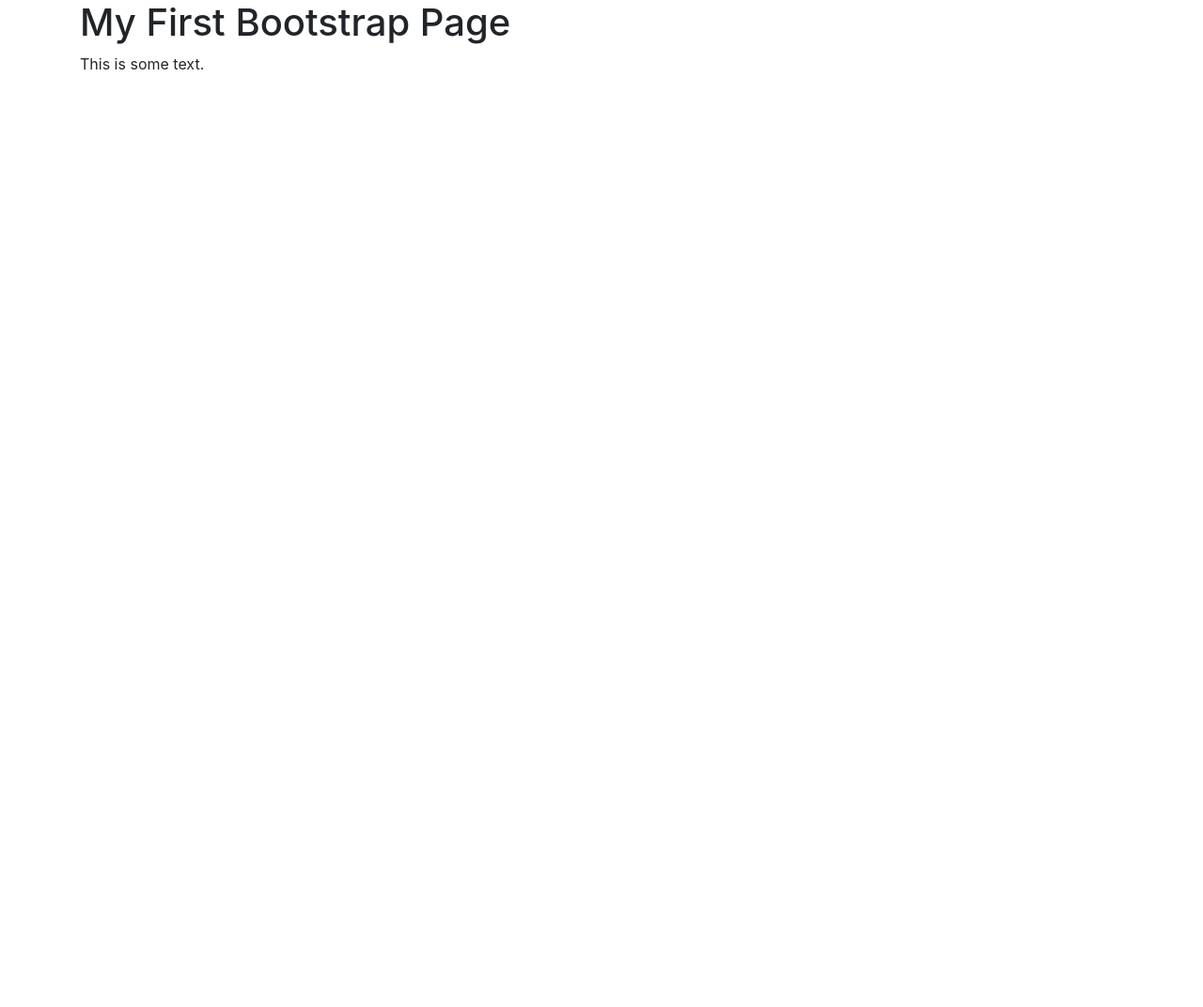
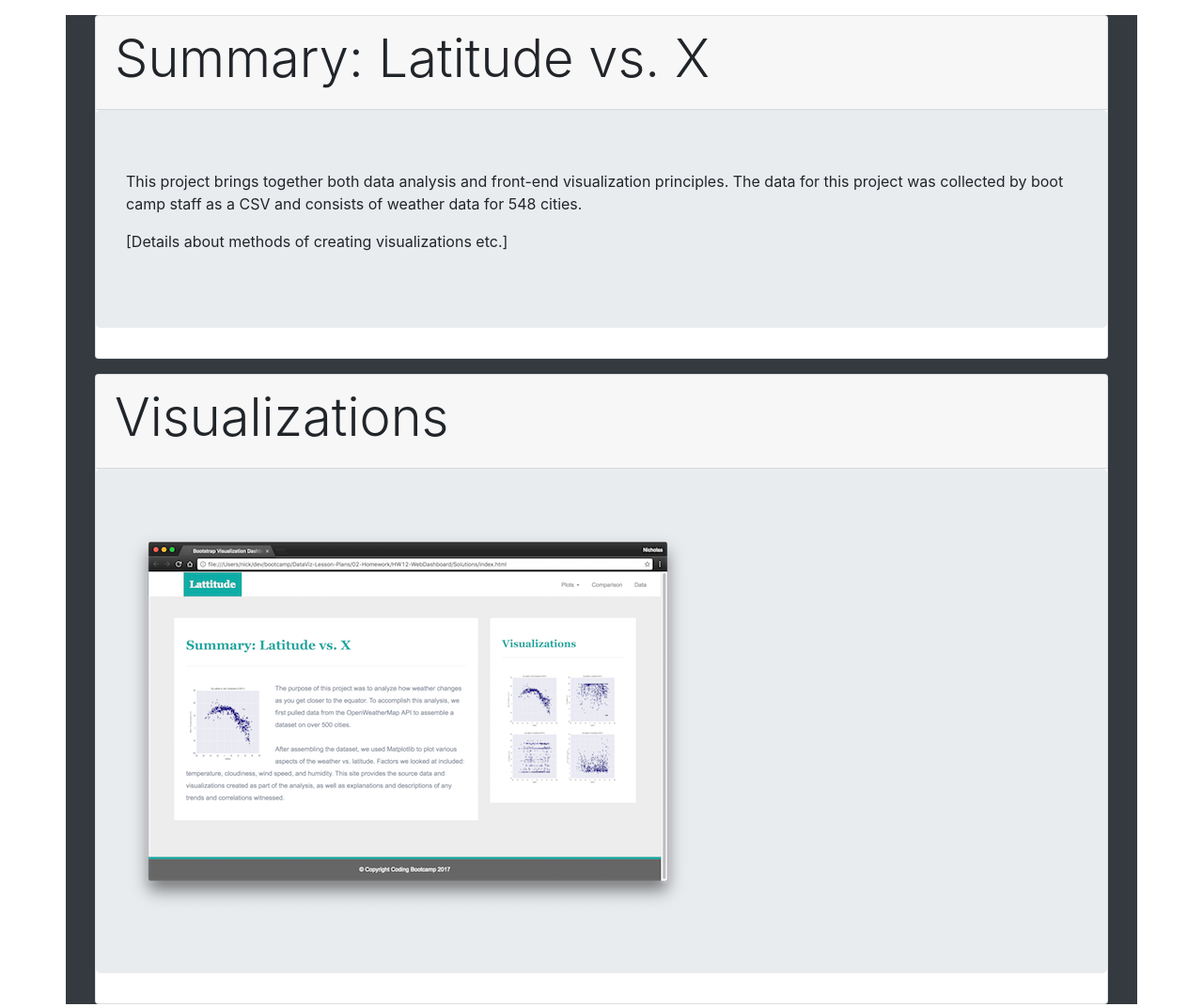
Before and after one commit to eanord4/eanord4.github.io, a plain HTML site: page index.html in a window 1280 px wide. Shown: the whole page at 94% size. Before the commit the page ends 800 px from the top, so only its background shows below. Drawn offline with nearby package versions, Linux system fonts and the light colour scheme.

Commit message:
Some progress on landing page; checked and github-hosted website is operational.

```diff
--- a/index.html
+++ b/index.html
@@ -2,7 +2,7 @@
 <html lang="en">
 
 <head>
-  <title>Bootstrap 4 Example</title>
+    <title>Landing Page</title>
     <meta charset="utf-8">
     <meta name="viewport" content="width=device-width, initial-scale=1">
     <link rel="stylesheet" href="https://maxcdn.bootstrapcdn.com/bootstrap/4.4.1/css/bootstrap.min.css">
@@ -13,9 +13,24 @@
 
 <body>
 
-<div class="container">
-  <h1>My First Bootstrap Page</h1>
-  <p>This is some text.</p>
+<div class="container bg-dark">
+    <div class="card my-3 mx-3">
+        <div class="card-header">
+            <h1 class="display-4">Summary: Latitude vs. X</h1>
+        </div>
+        <div class="jumbotron">
+            <p>This project brings together both data analysis and front-end visualization principles. The data for this project was collected by boot camp staff as a CSV and consists of weather data for 548 cities.</p>
+            <p>[Details about methods of creating visualizations etc.]</p>
+        </div>
+    </div>
+    <div class="card my-3 mx-3">
+        <div class="card-header">
+            <h1 class="display-4">Visualizations</h1>
+        </div>
+        <div class="jumbotron">
+            <img src="Images/landingResize.png">
+        </div>
+    </div>
 </div>
 
 </body>
```
Lines whose indentation alone changed are shown as unchanged.
